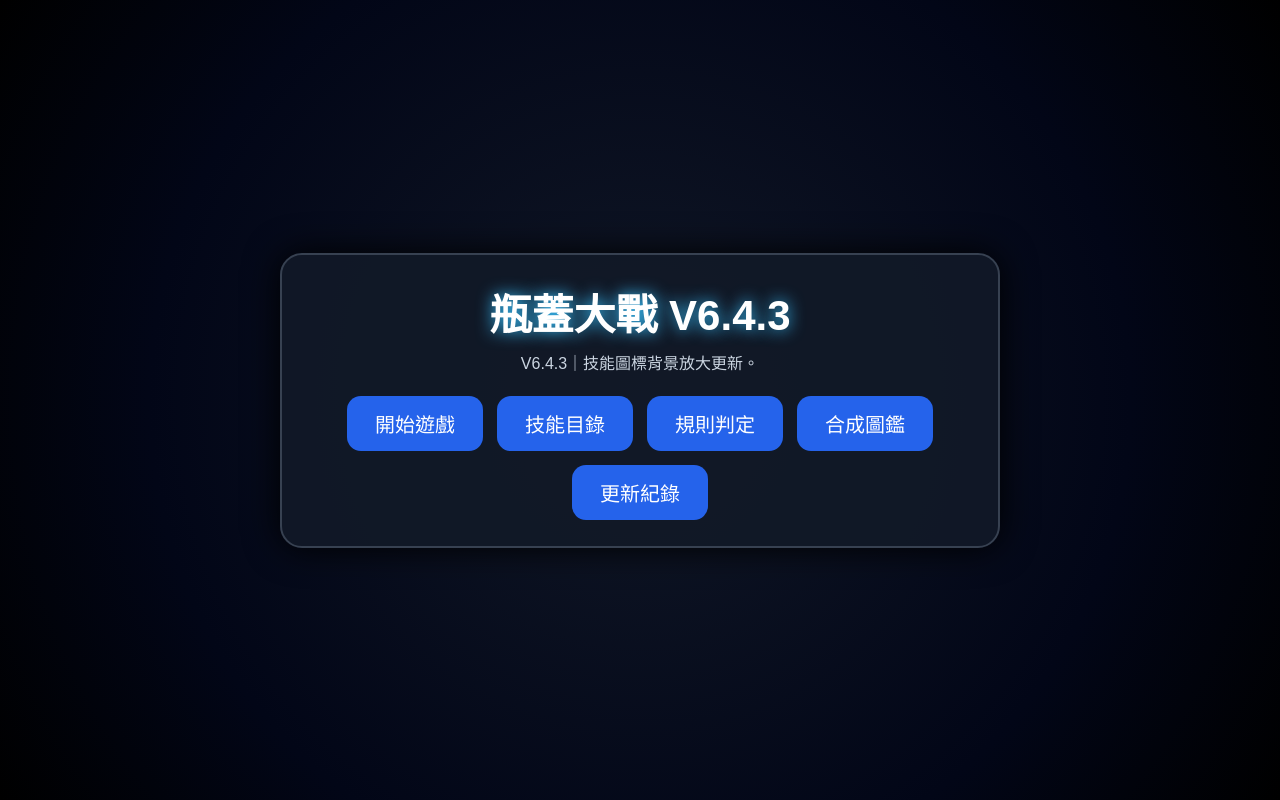
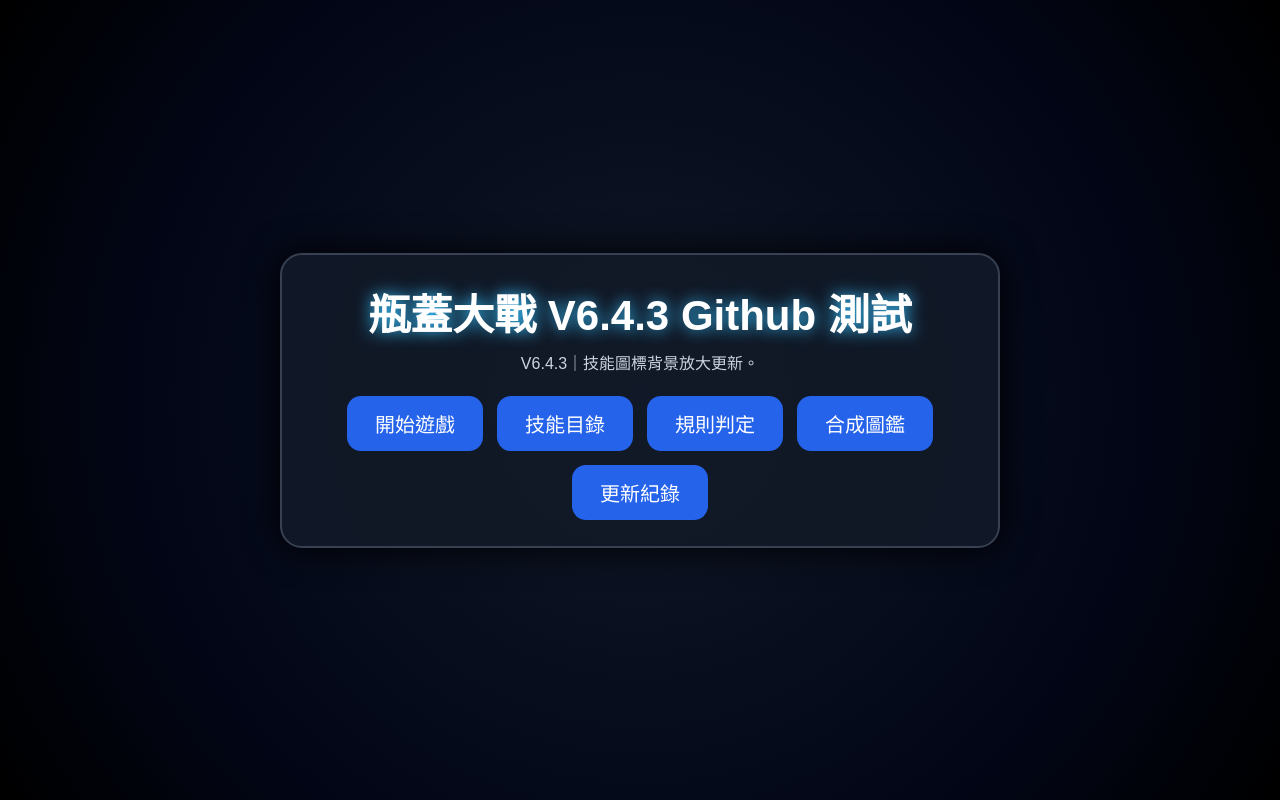
Before and after one commit to maticc047-oss/-_V6.4.3_-, a plain HTML site: page index.html in a window 1280 px wide. Drawn offline with Linux system fonts and the light colour scheme.

Commit message:
Update index.html

```diff
--- a/index.html
+++ b/index.html
@@ -369,7 +369,7 @@
 <body>
 <div id="startMenu">
   <div class="menuBox">
-    <h1 class="menuTitle">瓶蓋大戰 V6.4.3</h1>
+    <h1 class="menuTitle">瓶蓋大戰 V6.4.3 Github 測試</h1>
     <div class="menuSub">V6.4.3｜技能圖標背景放大更新。</div>
     <div class="menuBtns">
       <button onclick="startGameFromMenu()">開始遊戲</button>
```
